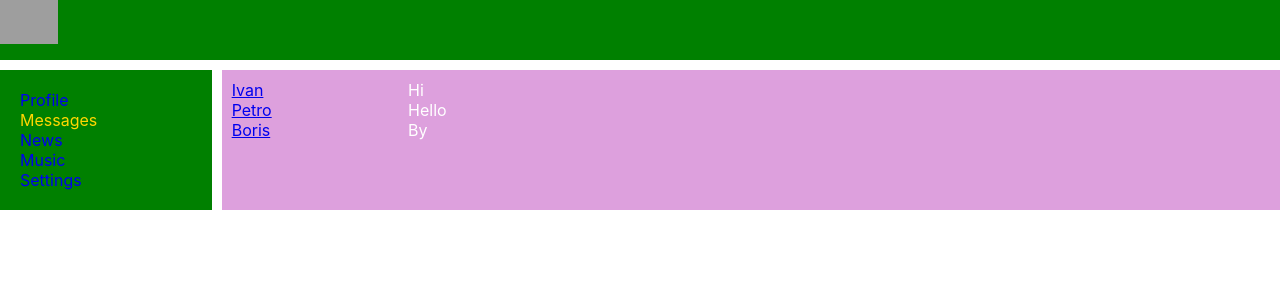
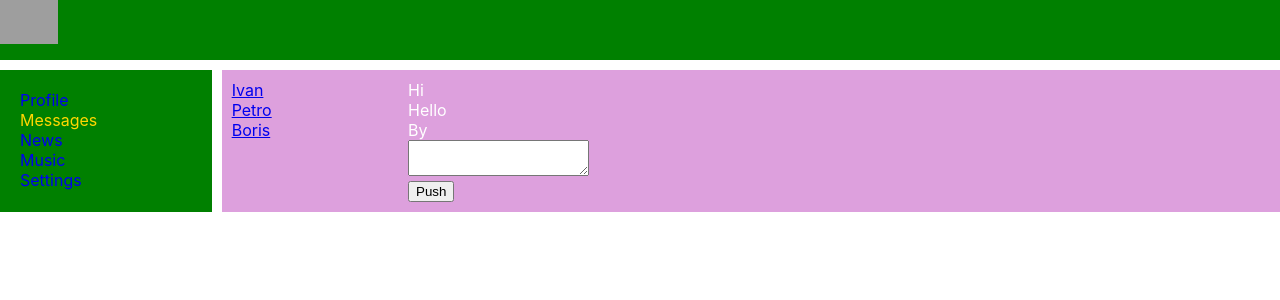
Before and after one commit to YuriiHorbach/react-project, a React (Create React App) app: page /dialogs in a window 1280 px wide. Shown: the top 300 px of the page. Built offline with nearby package versions, Linux system fonts and the light colour scheme; grey boxes are pictures that could not be loaded.

Commit message:
learn how to create ref and use it

```diff
--- a/src/components/Dialogs/Dialogs.jsx
+++ b/src/components/Dialogs/Dialogs.jsx
@@ -4,35 +4,29 @@ import {NavLink} from "react-router-dom";
 import DialogItems from "./DialogItems/DialogItems";
 import Messages from "./Messages/Messages";
 
-// let dialogs = [
-//     { id: 1, name: 'user01'},
-//     { id: 2, name: 'user02'},
-//     { id: 3, name: 'user03'},
-//     { id: 4, name: 'user04'},
-//     { id: 5, name: 'user05'}
-// ];
-
-
-//
-// let messages = [
-//     { id: 1, message: 'Hi'},
-//     { id: 2, message: 'Hello'},
-//     { id: 3, message: 'By'}
-// ];
-
-
 const Dialogs = (props) => {
-
     let dialogElements = props.dialogsAll.dialogs.map((d)=><DialogItems name={d.name} id={d.id}/>)
     let messageElements  = props.dialogsAll.messages.map((m)=><Messages  message={m.message}/>)
 
+    let addNewMessage = React.createRef();
+
+    let addMessage = () => {
+        let text = addNewMessage.current.value
+        alert(text)
+    }
+
+
     return (
+
         <div className={s.dialogs}>
             <div className={s.dialogsItems}>
                 {dialogElements}
             </div>
             <div className={s.messages}>
                 {messageElements}
+                <textarea ref={addNewMessage}></textarea>
+                <br/>
+                <button onClick={addMessage}>Push</button>
             </div>
         </div>
     )
--- a/src/components/Profile/MyPosts/MyPosts.jsx
+++ b/src/components/Profile/MyPosts/MyPosts.jsx
@@ -5,11 +5,20 @@ import Post from './Post/Post';
 const MyPosts = (props) => {
   let postsElements = props.myPosts_posts.posts.map((m)=><Post message={m.message} like={m.like} />);
 
+  let addPost = ()=> {
+    alert('Yahoooo');
+  }
 
   return <div className={s.content}>
     <div className={s.backImg}>
+      <h3>My post</h3>
+      <div className="">
+        <textarea>   </textarea>
+      </div>
+      <div >
+        <button onClick={addPost}  >Push</button>
+      </div>
 
-      My post
       <div className={s.item}>
         {postsElements}
       </div>
```
